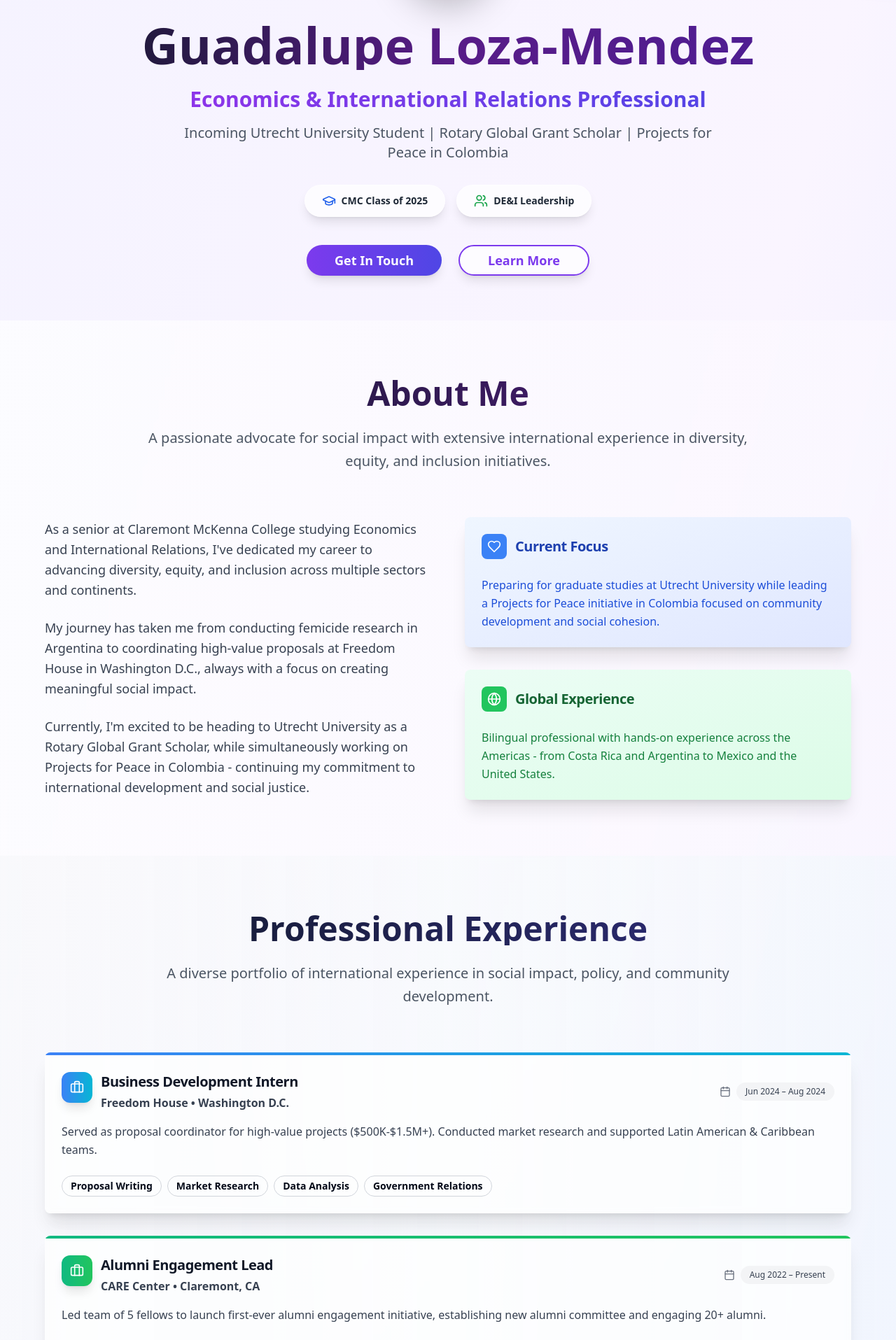
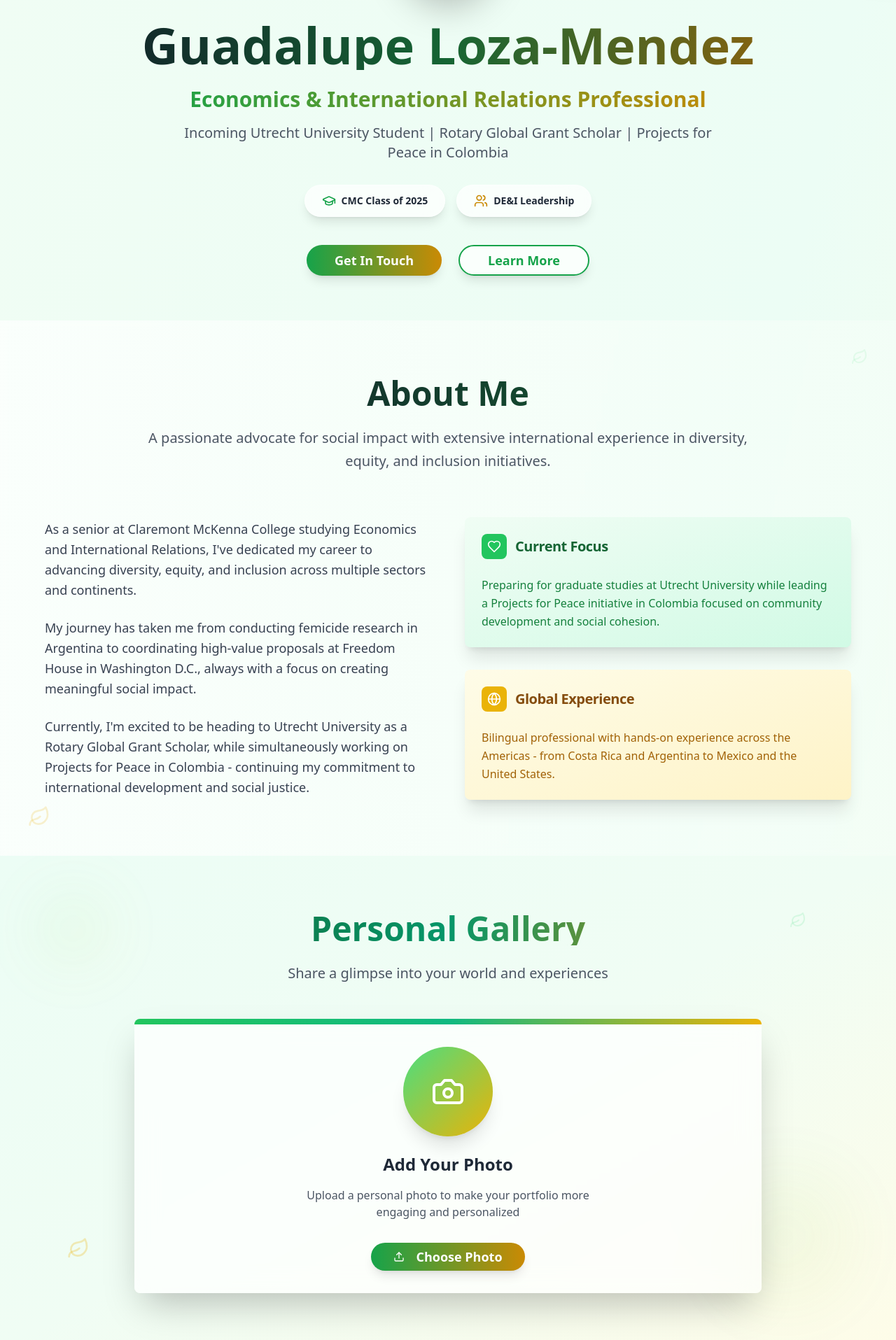
Before and after one commit to glozamendez/global-impact-website, a React (Vite) app: page / in a window 1280 px wide. Shown: the part 260-2175 px from the top of the page at 70% size. Built offline with nearby package versions, Linux system fonts and the light colour scheme.

Commit message:
Add photo option and color scheme updates
Implement the ability to add a photo and update the color scheme to gold and green with nature-themed accents.

```diff
--- a/src/components/AboutSection.tsx
+++ b/src/components/AboutSection.tsx
@@ -1,14 +1,22 @@
 
 import { Card, CardContent, CardDescription, CardHeader, CardTitle } from "@/components/ui/card";
-import { Globe, Heart } from "lucide-react";
+import { Globe, Heart, Leaf } from "lucide-react";
 
 export const AboutSection = () => {
   return (
     <section id="about" className="py-20 px-4 sm:px-6 lg:px-8 bg-white/40 backdrop-blur-sm relative">
-      <div className="absolute inset-0 bg-gradient-to-r from-white/50 to-purple-50/50"></div>
+      <div className="absolute inset-0 bg-gradient-to-r from-white/50 to-green-50/50"></div>
+      {/* Nature accents */}
+      <div className="absolute top-10 right-10 w-6 h-6 text-green-400/20">
+        <Leaf className="w-full h-full animate-pulse" />
+      </div>
+      <div className="absolute bottom-10 left-10 w-8 h-8 text-yellow-500/20">
+        <Leaf className="w-full h-full animate-pulse delay-1000" />
+      </div>
+
       <div className="max-w-6xl mx-auto relative z-10">
         <div className="text-center mb-16">
-          <h2 className="text-4xl md:text-5xl font-bold bg-gradient-to-r from-gray-900 to-purple-900 bg-clip-text text-transparent mb-6">
+          <h2 className="text-4xl md:text-5xl font-bold bg-gradient-to-r from-gray-900 to-green-800 bg-clip-text text-transparent mb-6">
             About Me
           </h2>
           <p className="text-xl text-gray-600 max-w-4xl mx-auto leading-relaxed">
@@ -32,33 +40,33 @@ export const AboutSection = () => {
           </div>
 
           <div className="space-y-8">
-            <Card className="border-0 bg-gradient-to-br from-blue-50 to-indigo-100 shadow-xl hover:shadow-2xl transition-all duration-500 transform hover:-translate-y-2 group">
+            <Card className="border-0 bg-gradient-to-br from-green-50 to-emerald-100 shadow-xl hover:shadow-2xl transition-all duration-500 transform hover:-translate-y-2 group">
               <CardHeader className="pb-4">
                 <div className="flex items-center gap-3 mb-2">
-                  <div className="p-2 bg-blue-500 rounded-lg group-hover:scale-110 transition-transform duration-300">
+                  <div className="p-2 bg-green-500 rounded-lg group-hover:scale-110 transition-transform duration-300">
                     <Heart className="w-5 h-5 text-white" />
                   </div>
-                  <CardTitle className="text-xl text-blue-800">Current Focus</CardTitle>
+                  <CardTitle className="text-xl text-green-800">Current Focus</CardTitle>
                 </div>
               </CardHeader>
               <CardContent>
-                <p className="text-blue-700 leading-relaxed">
+                <p className="text-green-700 leading-relaxed">
                   Preparing for graduate studies at Utrecht University while leading a Projects for Peace initiative in Colombia focused on community development and social cohesion.
                 </p>
               </CardContent>
             </Card>
 
-            <Card className="border-0 bg-gradient-to-br from-emerald-50 to-green-100 shadow-xl hover:shadow-2xl transition-all duration-500 transform hover:-translate-y-2 group">
+            <Card className="border-0 bg-gradient-to-br from-yellow-50 to-amber-100 shadow-xl hover:shadow-2xl transition-all duration-500 transform hover:-translate-y-2 group">
               <CardHeader className="pb-4">
                 <div className="flex items-center gap-3 mb-2">
-                  <div className="p-2 bg-green-500 rounded-lg group-hover:scale-110 transition-transform duration-300">
+                  <div className="p-2 bg-yellow-500 rounded-lg group-hover:scale-110 transition-transform duration-300">
                     <Globe className="w-5 h-5 text-white" />
                   </div>
-                  <CardTitle className="text-xl text-green-800">Global Experience</CardTitle>
+                  <CardTitle className="text-xl text-yellow-800">Global Experience</CardTitle>
                 </div>
               </CardHeader>
               <CardContent>
-                <p className="text-green-700 leading-relaxed">
+                <p className="text-yellow-700 leading-relaxed">
                   Bilingual professional with hands-on experience across the Americas - from Costa Rica and Argentina to Mexico and the United States.
                 </p>
               </CardContent>
--- a/src/components/HeroSection.tsx
+++ b/src/components/HeroSection.tsx
@@ -1,6 +1,6 @@
 
 import { Button } from "@/components/ui/button";
-import { GraduationCap, Users, Sparkles } from "lucide-react";
+import { GraduationCap, Users, Sparkles, Leaf } from "lucide-react";
 
 export const HeroSection = () => {
   const scrollToContact = () => {
@@ -15,21 +15,21 @@ export const HeroSection = () => {
       <div className="max-w-6xl mx-auto">
         <div className="text-center">
           <div className="mb-8 relative">
-            <div className="w-40 h-40 mx-auto mb-6 bg-gradient-to-br from-violet-500 via-purple-600 to-indigo-700 rounded-full flex items-center justify-center text-white text-4xl font-bold shadow-2xl relative overflow-hidden group hover:scale-105 transition-all duration-500">
+            <div className="w-40 h-40 mx-auto mb-6 bg-gradient-to-br from-green-500 via-emerald-600 to-yellow-600 rounded-full flex items-center justify-center text-white text-4xl font-bold shadow-2xl relative overflow-hidden group hover:scale-105 transition-all duration-500">
               <div className="absolute inset-0 bg-gradient-to-br from-white/20 to-transparent opacity-0 group-hover:opacity-100 transition-opacity duration-500"></div>
               <span className="relative z-10">GL</span>
-              <div className="absolute -inset-1 bg-gradient-to-r from-violet-600 to-indigo-600 rounded-full blur opacity-30 group-hover:opacity-50 transition-opacity duration-500"></div>
+              <div className="absolute -inset-1 bg-gradient-to-r from-green-600 to-yellow-600 rounded-full blur opacity-30 group-hover:opacity-50 transition-opacity duration-500"></div>
             </div>
             <div className="absolute top-0 left-1/2 transform -translate-x-1/2 -translate-y-4">
-              <Sparkles className="w-6 h-6 text-yellow-400 animate-pulse" />
+              <Leaf className="w-6 h-6 text-yellow-500 animate-pulse" />
             </div>
           </div>
 
-          <h1 className="text-4xl md:text-7xl font-bold bg-gradient-to-r from-gray-900 via-purple-900 to-violet-900 bg-clip-text text-transparent mb-6 animate-fade-in">
+          <h1 className="text-4xl md:text-7xl font-bold bg-gradient-to-r from-gray-900 via-green-800 to-yellow-700 bg-clip-text text-transparent mb-6 animate-fade-in">
             Guadalupe Loza-Mendez
           </h1>
 
-          <p className="text-xl md:text-3xl bg-gradient-to-r from-purple-600 to-indigo-600 bg-clip-text text-transparent mb-4 max-w-4xl mx-auto font-semibold animate-fade-in delay-200">
+          <p className="text-xl md:text-3xl bg-gradient-to-r from-green-600 to-yellow-600 bg-clip-text text-transparent mb-4 max-w-4xl mx-auto font-semibold animate-fade-in delay-200">
             Economics & International Relations Professional
           </p>
 
@@ -39,11 +39,11 @@ export const HeroSection = () => {
 
           <div className="flex flex-wrap justify-center gap-4 mb-10 animate-fade-in delay-400">
             <div className="flex items-center gap-2 bg-white/70 backdrop-blur-lg rounded-full px-6 py-3 border border-white/50 shadow-lg hover:shadow-xl hover:scale-105 transition-all duration-300">
-              <GraduationCap className="w-5 h-5 text-blue-600" />
+              <GraduationCap className="w-5 h-5 text-green-600" />
               <span className="text-sm font-semibold text-gray-800">CMC Class of 2025</span>
             </div>
             <div className="flex items-center gap-2 bg-white/70 backdrop-blur-lg rounded-full px-6 py-3 border border-white/50 shadow-lg hover:shadow-xl hover:scale-105 transition-all duration-300">
-              <Users className="w-5 h-5 text-green-600" />
+              <Users className="w-5 h-5 text-yellow-600" />
               <span className="text-sm font-semibold text-gray-800">DE&I Leadership</span>
             </div>
           </div>
@@ -52,7 +52,7 @@ export const HeroSection = () => {
             <Button
               size="lg"
               onClick={scrollToContact}
-              className="bg-gradient-to-r from-violet-600 to-indigo-600 hover:from-violet-700 hover:to-indigo-700 text-white px-10 py-4 text-lg font-semibold rounded-full shadow-lg hover:shadow-xl transform hover:scale-105 transition-all duration-300 border-0"
+              className="bg-gradient-to-r from-green-600 to-yellow-600 hover:from-green-700 hover:to-yellow-700 text-white px-10 py-4 text-lg font-semibold rounded-full shadow-lg hover:shadow-xl transform hover:scale-105 transition-all duration-300 border-0"
             >
               Get In Touch
             </Button>
@@ -60,7 +60,7 @@ export const HeroSection = () => {
               size="lg"
               variant="outline"
               onClick={() => document.getElementById('about')?.scrollIntoView({ behavior: 'smooth' })}
-              className="border-2 border-violet-600 text-violet-600 hover:bg-violet-50 hover:border-violet-700 px-10 py-4 text-lg font-semibold rounded-full shadow-lg hover:shadow-xl transform hover:scale-105 transition-all duration-300 bg-white/70 backdrop-blur-sm"
+              className="border-2 border-green-600 text-green-600 hover:bg-green-50 hover:border-green-700 px-10 py-4 text-lg font-semibold rounded-full shadow-lg hover:shadow-xl transform hover:scale-105 transition-all duration-300 bg-white/70 backdrop-blur-sm"
             >
               Learn More
             </Button>
--- /dev/null
+++ b/src/components/PhotoSection.tsx
@@ -0,0 +1,114 @@
+
+import { Card, CardContent } from "@/components/ui/card";
+import { Button } from "@/components/ui/button";
+import { Upload, Camera, Leaf } from "lucide-react";
+import { useState } from "react";
+
+export const PhotoSection = () => {
+  const [selectedImage, setSelectedImage] = useState<string | null>(null);
+
+  const handleImageUpload = (event: React.ChangeEvent<HTMLInputElement>) => {
+    const file = event.target.files?.[0];
+    if (file) {
+      const reader = new FileReader();
+      reader.onload = (e) => {
+        setSelectedImage(e.target?.result as string);
+      };
+      reader.readAsDataURL(file);
+    }
+  };
+
+  return (
+    <section className="py-20 px-4 sm:px-6 lg:px-8 bg-gradient-to-br from-emerald-50 via-green-50 to-yellow-50 relative overflow-hidden">
+      {/* Nature-themed background elements */}
+      <div className="absolute inset-0 overflow-hidden pointer-events-none">
+        <div className="absolute top-10 left-10 w-32 h-32 bg-gradient-to-br from-green-400/10 to-yellow-400/10 rounded-full blur-2xl animate-pulse"></div>
+        <div className="absolute bottom-20 right-20 w-40 h-40 bg-gradient-to-tl from-yellow-500/10 to-green-500/10 rounded-full blur-3xl animate-pulse delay-1000"></div>
+        <Leaf className="absolute top-20 right-32 w-6 h-6 text-green-400/30 animate-pulse" />
+        <Leaf className="absolute bottom-32 left-24 w-8 h-8 text-yellow-500/30 animate-pulse delay-500" />
+      </div>
+
+      <div className="max-w-4xl mx-auto relative z-10">
+        <div className="text-center mb-12">
+          <h2 className="text-4xl md:text-5xl font-bold bg-gradient-to-r from-green-800 via-emerald-600 to-yellow-600 bg-clip-text text-transparent mb-6">
+            Personal Gallery
+          </h2>
+          <p className="text-xl text-gray-600 max-w-3xl mx-auto leading-relaxed">
+            Share a glimpse into your world and experiences
+          </p>
+        </div>
+
+        <Card className="border-0 bg-white/70 backdrop-blur-lg shadow-2xl overflow-hidden hover:shadow-3xl transition-all duration-500">
+          <div className="h-2 bg-gradient-to-r from-green-500 via-emerald-500 to-yellow-500"></div>
+          <CardContent className="p-8">
+            {!selectedImage ? (
+              <div className="text-center">
+                <div className="w-32 h-32 mx-auto mb-6 bg-gradient-to-br from-green-400 to-yellow-500 rounded-full flex items-center justify-center shadow-xl group hover:scale-110 transition-all duration-300">
+                  <Camera className="w-12 h-12 text-white group-hover:rotate-12 transition-transform duration-300" />
+                </div>
+
+                <h3 className="text-2xl font-bold text-gray-800 mb-4">Add Your Photo</h3>
+                <p className="text-gray-600 mb-8 max-w-md mx-auto">
+                  Upload a personal photo to make your portfolio more engaging and personalized
+                </p>
+
+                <label htmlFor="photo-upload">
+                  <Button
+                    className="bg-gradient-to-r from-green-600 to-yellow-600 hover:from-green-700 hover:to-yellow-700 text-white px-8 py-4 text-lg font-semibold rounded-full shadow-lg hover:shadow-xl transform hover:scale-105 transition-all duration-300 border-0 cursor-pointer"
+                    asChild
+                  >
+                    <span>
+                      <Upload className="w-5 h-5 mr-2" />
+                      Choose Photo
+                    </span>
+                  </Button>
+                </label>
+                <input
+                  id="photo-upload"
+                  type="file"
+                  accept="image/*"
+                  onChange={handleImageUpload}
+                  className="hidden"
+                />
+              </div>
+            ) : (
+              <div className="text-center">
+                <div className="relative inline-block mb-6 group">
+                  <img
+                    src={selectedImage}
+                    alt="Your uploaded photo"
+                    className="w-64 h-64 object-cover rounded-2xl shadow-2xl group-hover:shadow-3xl transition-all duration-500"
+                  />
+                  <div className="absolute inset-0 bg-gradient-to-t from-green-900/20 to-transparent rounded-2xl opacity-0 group-hover:opacity-100 transition-opacity duration-300"></div>
+                </div>
+
+                <h3 className="text-2xl font-bold text-gray-800 mb-4">Beautiful!</h3>
+                <p className="text-gray-600 mb-6">Your photo adds a personal touch to your portfolio</p>
+
+                <label htmlFor="photo-upload-new">
+                  <Button
+                    variant="outline"
+                    className="border-2 border-green-600 text-green-600 hover:bg-green-50 hover:border-green-700 px-6 py-3 rounded-full shadow-lg hover:shadow-xl transform hover:scale-105 transition-all duration-300 bg-white/70 backdrop-blur-sm cursor-pointer"
+                    asChild
+                  >
+                    <span>
+                      <Upload className="w-4 h-4 mr-2" />
+                      Change Photo
+                    </span>
+                  </Button>
+                </label>
+                <input
+                  id="photo-upload-new"
+                  type="file"
+                  accept="image/*"
+                  onChange={handleImageUpload}
+                  className="hidden"
+                />
+              </div>
+            )}
+          </CardContent>
+        </Card>
+      </div>
+    </section>
+  );
+};
--- a/src/pages/Index.tsx
+++ b/src/pages/Index.tsx
@@ -5,6 +5,7 @@ import { Badge } from "@/components/ui/badge";
 import { Mail, Phone, Linkedin, GraduationCap, Users, FileText } from "lucide-react";
 import { HeroSection } from "@/components/HeroSection";
 import { AboutSection } from "@/components/AboutSection";
+import { PhotoSection } from "@/components/PhotoSection";
 import { ExperienceSection } from "@/components/ExperienceSection";
 import { SkillsSection } from "@/components/SkillsSection";
 import { ContactSection } from "@/components/ContactSection";
@@ -12,18 +13,19 @@ import { Navigation } from "@/components/Navigation";
 
 const Index = () => {
   return (
-    <div className="min-h-screen bg-gradient-to-br from-violet-50 via-purple-50 to-indigo-100 relative overflow-hidden">
-      {/* Background decorative elements */}
+    <div className="min-h-screen bg-gradient-to-br from-green-50 via-emerald-50 to-yellow-50 relative overflow-hidden">
+      {/* Nature-themed background decorative elements */}
       <div className="absolute inset-0 overflow-hidden pointer-events-none">
-        <div className="absolute -top-40 -right-40 w-80 h-80 bg-gradient-to-br from-blue-400/20 to-purple-600/20 rounded-full blur-3xl animate-pulse"></div>
-        <div className="absolute -bottom-40 -left-40 w-80 h-80 bg-gradient-to-tr from-indigo-400/20 to-pink-600/20 rounded-full blur-3xl animate-pulse delay-1000"></div>
-        <div className="absolute top-1/2 left-1/2 transform -translate-x-1/2 -translate-y-1/2 w-96 h-96 bg-gradient-to-r from-cyan-300/10 to-blue-500/10 rounded-full blur-3xl animate-pulse delay-500"></div>
+        <div className="absolute -top-40 -right-40 w-80 h-80 bg-gradient-to-br from-green-400/20 to-yellow-600/20 rounded-full blur-3xl animate-pulse"></div>
+        <div className="absolute -bottom-40 -left-40 w-80 h-80 bg-gradient-to-tr from-emerald-400/20 to-green-600/20 rounded-full blur-3xl animate-pulse delay-1000"></div>
+        <div className="absolute top-1/2 left-1/2 transform -translate-x-1/2 -translate-y-1/2 w-96 h-96 bg-gradient-to-r from-yellow-300/10 to-green-500/10 rounded-full blur-3xl animate-pulse delay-500"></div>
       </div>
 
       <div className="relative z-10">
         <Navigation />
         <HeroSection />
         <AboutSection />
+        <PhotoSection />
         <ExperienceSection />
         <SkillsSection />
         <ContactSection />
```
Also changed, not shown: src/components/ContactSection.tsx (+19 -11 lines).
